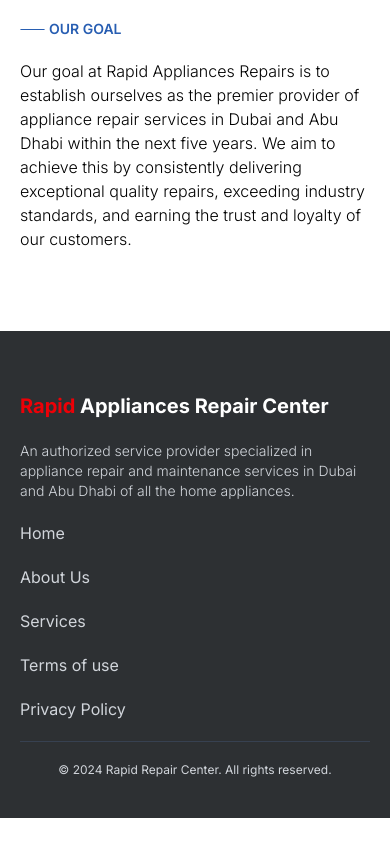
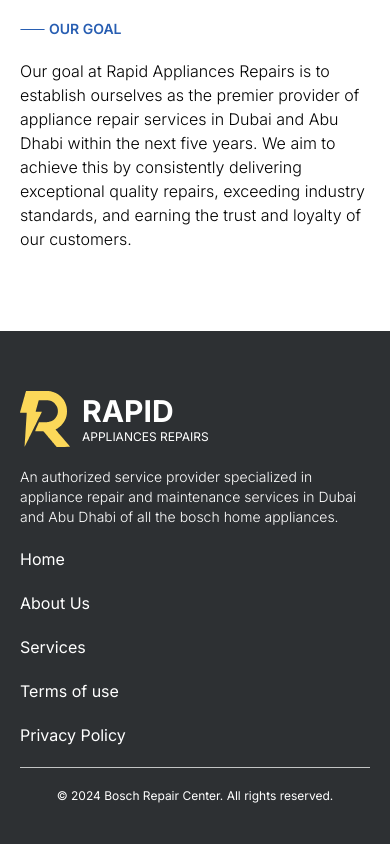
Before and after one commit to cyhammad/rapid-appliances-repairs, a Next.js app: page / in a window 390 px wide. Shown: the part 6570-7414 px from the top of the page. Before the commit the page ends 7388 px from the top, so only its background shows below. Built offline with nearby package versions, Linux system fonts and the light colour scheme.

Commit message:
phone number added

```diff
--- a/components/sections/home/Footer.jsx
+++ b/components/sections/home/Footer.jsx
@@ -1,19 +1,22 @@
 import Image from "next/image";
 import Link from "next/link";
 
-const Footer = () => {
+const BoschFooter = () => {
   return (
-    <div className="flex justify-center bg-[#2D3033]">
-      <footer className="flex w-full max-w-7xl flex-col gap-y-5 px-5 pb-10 text-gray-300">
-        <div className="mt-5 flex pt-10 items-center gap-2">
-          <h1 className="text-[20px] font-bold sm:text-[30px] text-white">
-            <span className="text-[#ED0007]">Rapid</span> Appliances Repair Center
-          </h1>
+    <footer className="flex justify-center bg-[#2D3033] text-white">
+      <div className="mt-5 flex w-full max-w-[78rem] flex-col gap-y-5 px-5 py-10">
+        <div className="flex items-center gap-x-1">
+          <Image src="/logo.svg" width={50} height={50} alt="LOGO" />
+          <div className="flex flex-col justify-between px-2">
+            <span className="text-3xl font-bold uppercase">Rapid</span>
+            <span className="text-xs uppercase text-white">
+              Appliances Repairs
+            </span>
+          </div>
         </div>
-
         <span className="text-sm font-light ">
           An authorized service provider specialized in appliance repair and maintenance services in
-          Dubai and Abu Dhabi of all the home appliances.
+          Dubai and Abu Dhabi of all the bosch home appliances.
         </span>
         <div className="flex flex-col gap-y-5 ">
           <span className="hover:underline">Home</span>
@@ -22,12 +25,12 @@ const Footer = () => {
           <span className="hover:underline">Terms of use</span>
           <span className="hover:underline">Privacy Policy</span>
         </div>
-        <span className="border-t border-gray-700 pt-5 text-center text-xs">
-          © 2024 Rapid Repair Center. All rights reserved.
+        <span className="border-t border-[#c2c4c4] pt-5 text-center text-xs">
+          © 2024 Bosch Repair Center. All rights reserved.
         </span>
-      </footer>
-    </div>
+      </div>
+    </footer>
   );
 };
 
-export default Footer;
+export default BoschFooter;
```
